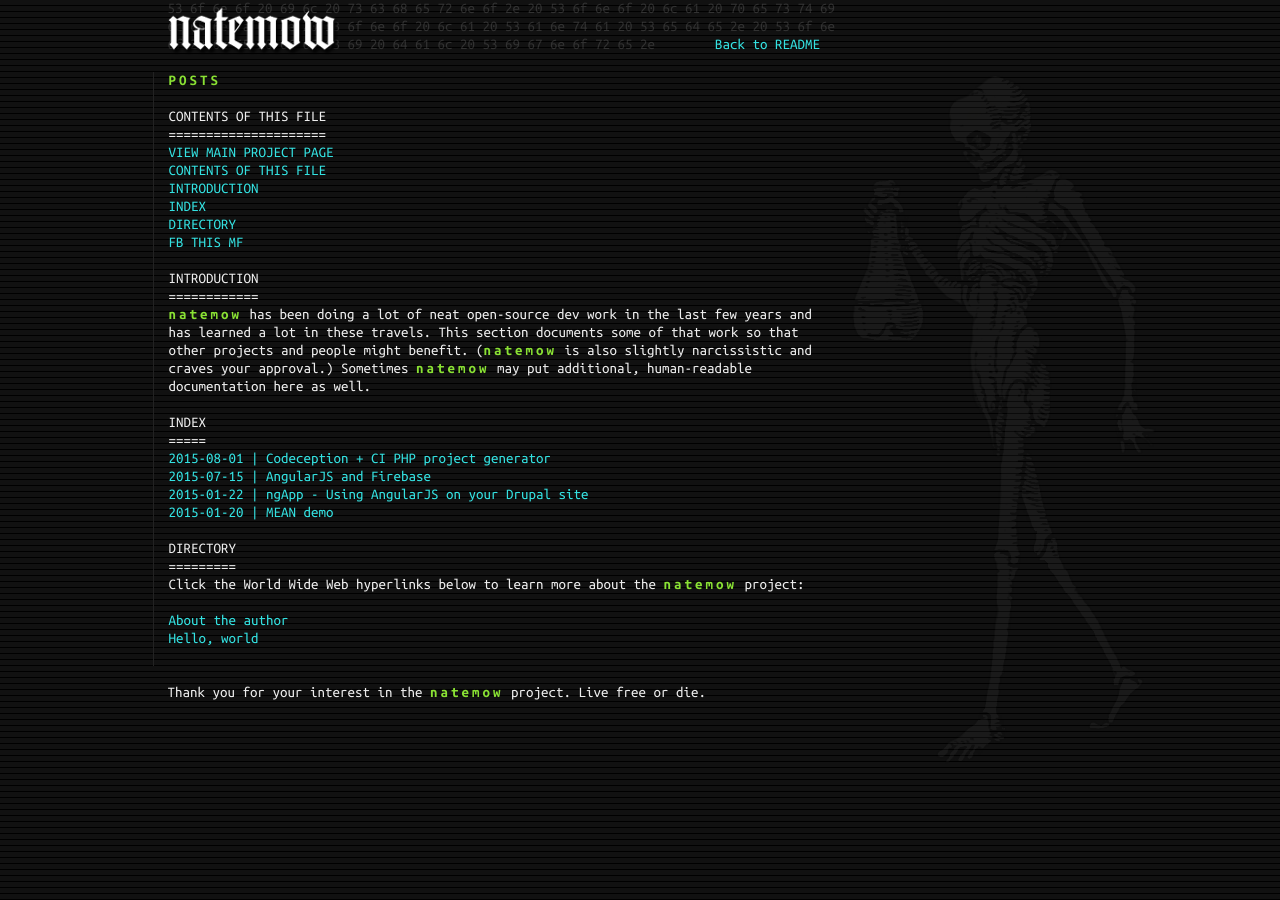
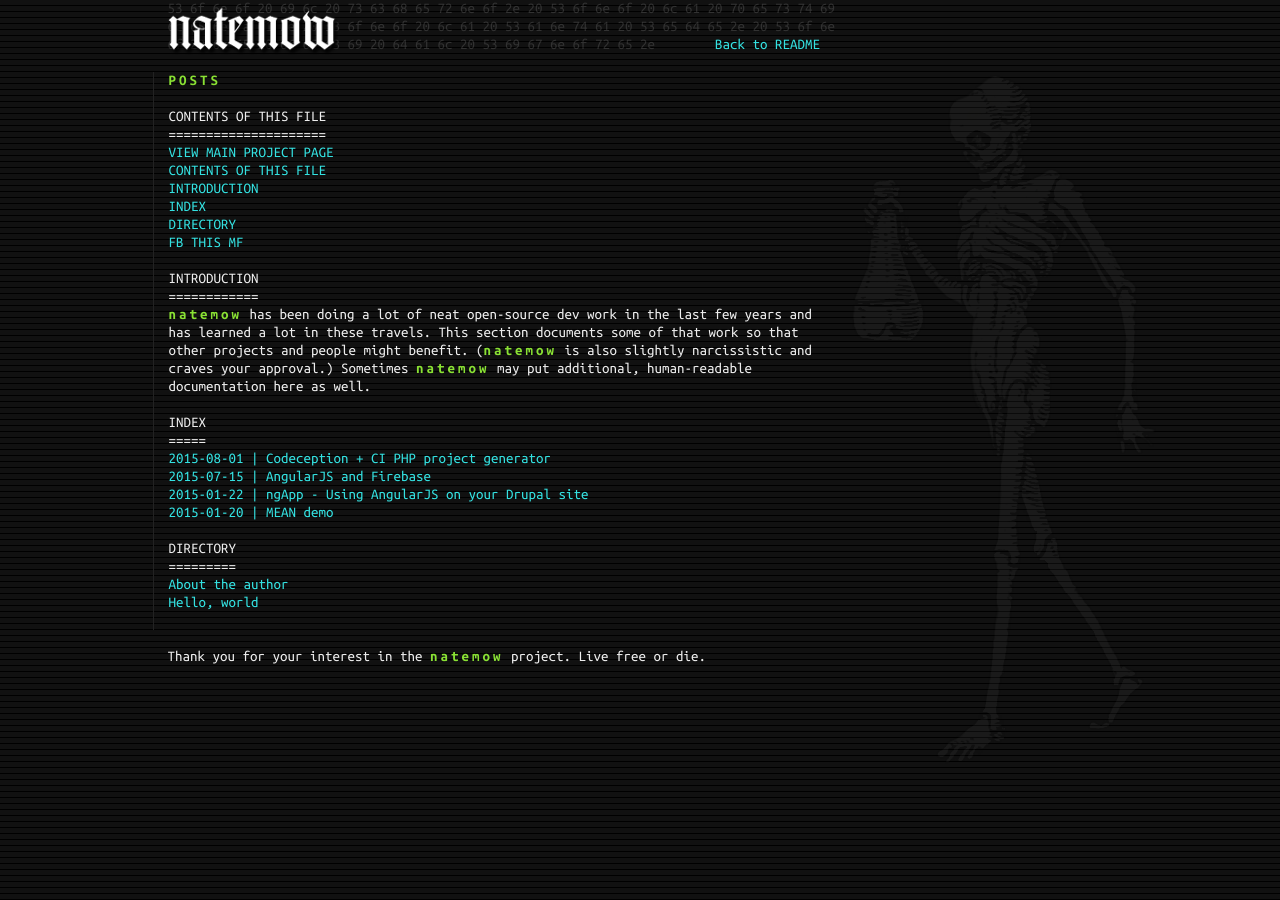
Before and after one commit to natemow/natemow.github.io, a Jekyll site: the page built from posts.md, in a window 1280 px wide. Built offline with Jekyll 4.4.1, drawn with Linux system fonts in a browser that asks for light colours; nearby versions of some CDN libraries.

Commit message:
Style updates.

```diff
--- a/_layouts/default.html
+++ b/_layouts/default.html
@@ -24,8 +24,8 @@
 
         <nav>
           <h2>Directory</h2>
-          <p>Click the World Wide Web hyperlinks below to learn more about the {% include brand.html %} project:</p>
-          {% if page.url == '/' %}<ul class="menu">
+          {% if page.url == '/' %}<p>Click the World Wide Web hyperlinks below to learn more about the {% include brand.html %} project:</p>
+          <ul class="menu">
             <li>{{ site.title }}@<a href="https://github.com/{{ site.title }}" class="blink">GitHub</a> &lt;-- CLICK HERE TODAY!!!</li>
             <li>{{ site.title }}@<a href="https://www.drupal.org/u/{{ site.title }}" class="blink">Drupal</a> &lt;-- CLICK HERE TODAY!!!</li>
             <li>{{ site.title }}@<a href="https://www.linkedin.com/in/{{ site.title }}" class="blink warning">LinkedIn</a> &lt;-- CLICK HERE TODAY!!!</li>
```
